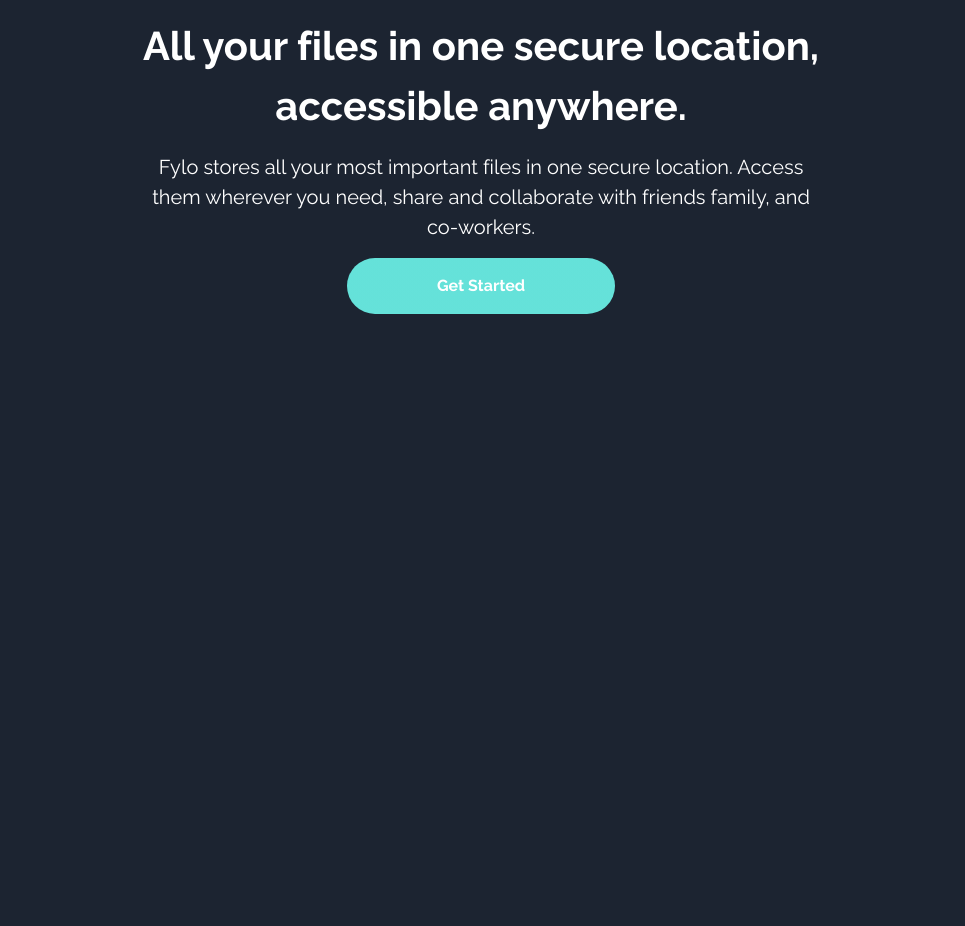
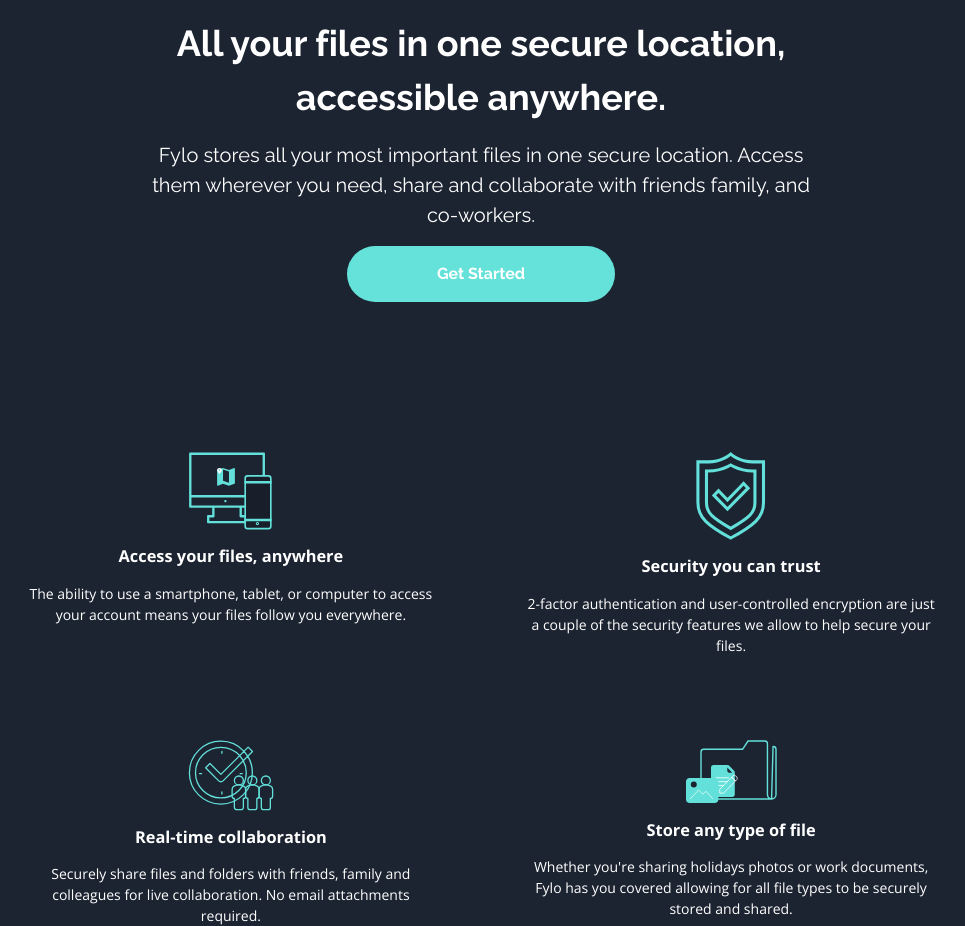
Before and after one commit to pHoeniX-svg/fylo-dark-themed, a React (Vite) app: page / in a window 1280 px wide. Shown: the part 620-1546 px from the top of the page, without its empty margins (159-1124 px from the left). Before the commit the page ends 934 px from the top, so only its background shows below. Built offline with nearby package versions, Linux system fonts and the light colour scheme.

Commit message:
added features section

```diff
--- a/src/App.tsx
+++ b/src/App.tsx
@@ -1,5 +1,5 @@
 import { Features, Header } from './components';
-import { GlobalContainer, GlobalStyle } from './styles';
+import { GlobalContainer, GlobalStyle } from './globals';
 
 function App() {
   return (
@@ -7,8 +7,8 @@ function App() {
       <Header />
       <GlobalContainer as='main'>
         <Features />
-        {/* Highlight */}
-        {/* Testimonials */}
+        {/* <Highlight/> */}
+        {/* <Testimonials/ */}
       </GlobalContainer>
       {/* Footer */}
       <GlobalStyle />
--- a/src/components/Features/index.tsx
+++ b/src/components/Features/index.tsx
@@ -1,7 +1,22 @@
-import { Container } from './style';
+import { data } from '~src/data';
+import { Container, GridContainer } from './style';
 
 const Features = () => {
-  return <Container aria-label='features'></Container>;
+  return (
+    <Container aria-label='features' className='section'>
+      <GridContainer>
+        {data?.features?.map((feature) => {
+          return (
+            <article key={feature.id}>
+              <img src={feature.image} alt={feature.title} />
+              <h3>{feature.title}</h3>
+              <p>{feature.body}</p>
+            </article>
+          );
+        })}
+      </GridContainer>
+    </Container>
+  );
 };
 
 export { Features };
--- a/src/components/Features/style.tsx
+++ b/src/components/Features/style.tsx
@@ -1,5 +1,23 @@
 import styled from 'styled-components';
 
-const Container = styled.section``;
+const Container = styled.section`
+  display: flex;
+  align-items: center;
+`;
 
-export { Container };
+const GridContainer = styled.div`
+  display: grid;
+  grid-template-columns: repeat(auto-fit, minmax(25rem, 1fr));
+  gap: 6em;
+  margin-inline: auto;
+
+  article {
+    display: flex;
+    align-items: center;
+    flex-direction: column;
+    row-gap: 1em;
+    text-align: center;
+  }
+`;
+
+export { Container, GridContainer };
--- a/src/components/Header/index.tsx
+++ b/src/components/Header/index.tsx
@@ -1,12 +1,10 @@
 import HeroImage from '~src/images/illustration-intro.png';
 import Logo from '~src/images/logo.svg';
-import { GlobalContainer } from '~src/styles';
 import { HeroButton } from '../Button';
 import { Container, Hero, Nav, NavLogo } from './style';
 
 export const Header = () => {
   return (
-    <GlobalContainer>
     <Container className='flow'>
       <Nav>
         <NavLogo>
@@ -38,6 +36,5 @@ export const Header = () => {
         <HeroButton>Get Started</HeroButton>
       </Hero>
     </Container>
-    </GlobalContainer>
   );
 };
--- a/src/components/Header/style.tsx
+++ b/src/components/Header/style.tsx
@@ -5,6 +5,9 @@ const Container = styled.header`
   background-position: bottom;
   background-repeat: no-repeat;
   background-size: cover; */
+  max-width: var(--max-width, 128rem);
+  margin-inline: auto;
+  padding-inline: var(--spacer, 2em);
   font-family: var(--ff-accent);
 `;
 
@@ -33,7 +36,7 @@ const Hero = styled.section`
   display: grid;
   place-items: center;
   max-width: 90ch;
-  margin: 0 auto;
+  margin-inline: auto;
   padding-inline: 3em;
   text-align: center;
 
--- /dev/null
+++ b/src/data.ts
@@ -0,0 +1,78 @@
+import { FaFacebook, FaLinkedin, FaTwitter } from 'react-icons/fa';
+
+const data = {
+  features: [
+    {
+      id: 'iqwjrepjqp',
+      title: 'Access your files, anywhere',
+      body: 'The ability to use a smartphone, tablet, or computer to access your account means your files follow you everywhere.',
+      image: '/src/images/icon-access-anywhere.svg',
+    },
+    {
+      id: 'qidfwjf2fh',
+      title: 'Security you can trust',
+      body: '2-factor authentication and user-controlled encryption are just a couple of the security features we allow to help secure your files.',
+      image: '/src/images/icon-security.svg',
+    },
+    {
+      id: '2o3p3pe3powow',
+      title: 'Real-time collaboration',
+      body: 'Securely share files and folders with friends, family and colleagues for live collaboration. No email attachments required.',
+      image: '/src/images/icon-collaboration.svg',
+    },
+    {
+      id: '263p3pe3powow',
+      title: 'Store any type of file',
+      body: "Whether you're sharing holidays photos or work documents, Fylo has you covered allowing for all file types to be securely stored and shared.",
+      image: '/src/images/icon-any-file.svg',
+    },
+  ],
+  testimonials: [
+    {
+      id: 'hfwyfwf2',
+      author: {
+        name: 'Satish Patel',
+        role: 'Founder & CEO, Huddle',
+        image: '/src/images/profile-1.jpg',
+      },
+      body: 'Fylo has improved our team productivity by an order of magnitude. Since making the switch our team has become a well-oiled collaboration machine.',
+    },
+    {
+      id: 'hhfjhfbfh',
+      author: {
+        name: 'Bruce McKenzie',
+        role: 'Founder & CEO, Huddle',
+        image: '/src/images/profile-2.jpg',
+      },
+      body: 'Fylo has improved our team productivity by an order of magnitude. Since making the switch our team has become a well-oiled collaboration machine.',
+    },
+    {
+      id: 'hfvrygwyfgur',
+      author: {
+        name: 'Iva Boyd',
+        role: 'Founder & CEO, Huddle',
+        image: '/src/images/profile-3.jpg',
+      },
+      body: 'Fylo has improved our team productivity by an order of magnitude. Since making the switch our team has become a well-oiled collaboration machine.',
+    },
+  ],
+  social: [
+    {
+      id: 'icon-facebook',
+      url: 'https://www.facebook.com',
+      icon: FaFacebook,
+    },
+    {
+      id: 'icon-twitter',
+      url: 'https://www.twitter.com',
+      icon: FaTwitter,
+    },
+    {
+      id: 'icon-instagram',
+      url: 'https://www.twitter.com',
+      icon: FaLinkedin,
+    },
+  ],
+};
+
+export { data };
--- a/src/styles.tsx
+++ b/src/globals.tsx
@@ -14,7 +14,7 @@ const basicStyles = css`
 
     /* font-sizes */
     --fs-900: 5.6rem;
-    --fs-800: 4rem;
+    --fs-800: 3.6rem;
     --fs-700: 2.4rem;
     --fs-600: 2rem;
     --fs-500: 1.8rem;
@@ -173,6 +173,10 @@ const basicStyles = css`
   .flow-space--small {
     --flow-space: 1rem;
   }
+
+  .section {
+    margin-block-start: 15rem;
+  }
 `;
 
 const GlobalContainer = styled.div`
```
Also changed, not shown: src/data.json (deleted, +0 -57 lines). Lines whose indentation alone changed are shown as unchanged.
